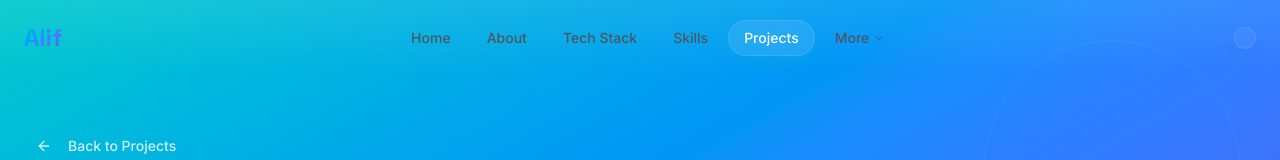
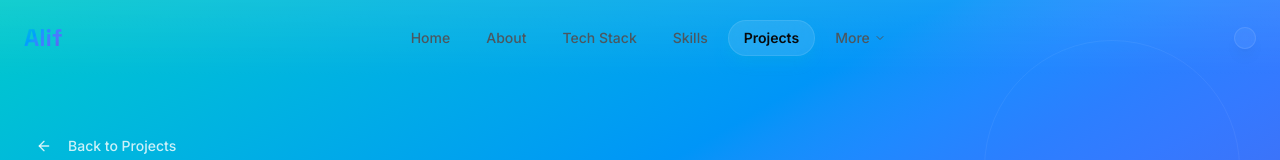
Before and after one commit to Tasmia-Chowdhury-Alif/Portfolio-Of-Alif, a Next.js app: page /projects/1 in a window 1280 px wide. Shown: the top 160 px of the page. Built offline with nearby package versions, Linux system fonts and the light colour scheme.

Commit message:
navbar issue solved

```diff
--- a/components/sections/navbar.tsx
+++ b/components/sections/navbar.tsx
@@ -485,11 +485,11 @@ export function Navbar() {
                   "relative flex items-center gap-1 px-4 py-2 text-sm font-medium rounded-full transition-all duration-300",
                   link.dropdown
                     ? isDropdownActive(link.dropdown)
-                      ? "text-white"
-                      : "text-muted-foreground hover:text-white"
+                      ? "text-foreground"
+                      : "text-muted-foreground hover:text-foreground"
                     : isLinkActive(link.href)
-                      ? "text-white"
-                      : "text-muted-foreground hover:text-white",
+                      ? "text-foreground font-semibold"
+                      : "text-muted-foreground hover:text-foreground",
                 )}
                 whileHover={{ scale: 1.02 }}
                 whileTap={{ scale: 0.98 }}
@@ -546,8 +546,8 @@ export function Navbar() {
                         className={cn(
                           "relative flex items-center gap-3 px-4 py-2.5 text-sm transition-all duration-200",
                           isLinkActive(item.href)
-                            ? "text-white bg-white/10"
-                            : "text-muted-foreground hover:text-white hover:bg-white/5",
+                            ? "text-foreground bg-muted"
+                            : "text-muted-foreground hover:text-foreground hover:bg-muted",
                         )}
                         onClick={() => setActiveDropdown(null)}
                       >
@@ -663,9 +663,9 @@ export function Navbar() {
                               href={item.href}
                               className={cn(
                                 "flex items-center gap-3 px-4 py-2.5 rounded-xl text-sm font-medium transition-all duration-200",
-                                isLinkActive(item.href)
-                                  ? "text-white bg-white/10"
-                                  : "text-muted-foreground hover:text-white hover:bg-white/5",
+                               isLinkActive(link.href)
+  ? "text-foreground bg-muted font-medium"
+  : "text-muted-foreground hover:text-foreground hover:bg-muted",
                               )}
                               onClick={() => setIsMobileMenuOpen(false)}
                             >
```
